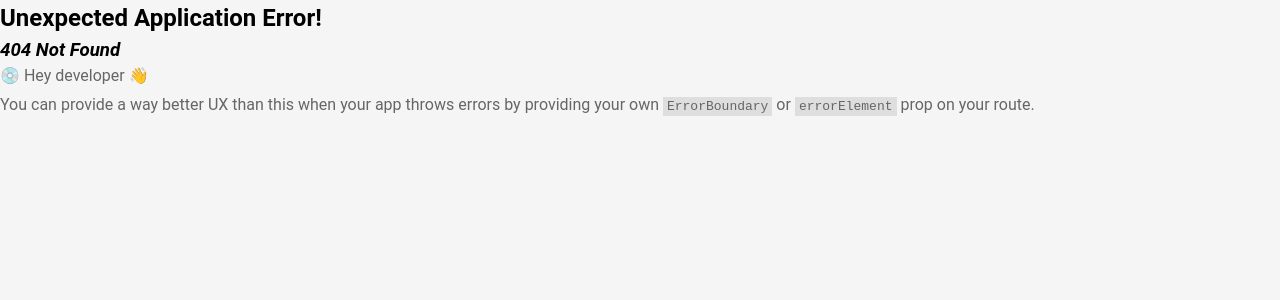
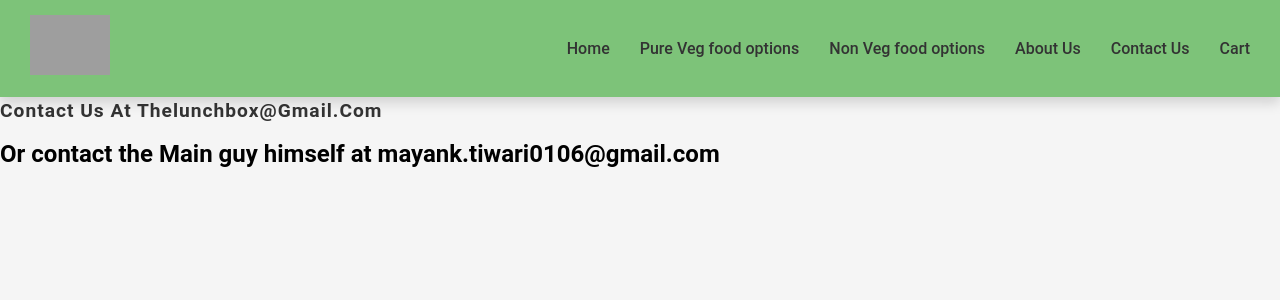
Before and after one commit to Mayank-Tiwari01/The-Lunchbox, a React (Vite) app: page /Contact-Us in a window 1280 px wide. Before the commit this address had no page. Shown: the top 300 px of the page. Built offline with nearby package versions, Linux system fonts and the light colour scheme; grey boxes are pictures that could not be loaded.

Commit message:
Made a dummy contact us page, using routing

```diff
--- a/index.js
+++ b/index.js
@@ -3,6 +3,7 @@ import ReactDOM from 'react-dom/client';
 import App from './src/components/app';
 import { createBrowserRouter, RouterProvider } from 'react-router-dom';
 import About from './src/components/About';
+import Contact from './src/components/Contact';
 
 const reactRoute = createBrowserRouter([
   {
@@ -13,6 +14,10 @@ const reactRoute = createBrowserRouter([
     path : '/About',
     element : <About/>
   },
+  {
+    path : '/Contact-Us',
+    element : <Contact/>
+  }
 ])
 
 const root = ReactDOM.createRoot(document.getElementById('root'));
--- /dev/null
+++ b/src/components/Contact.jsx
@@ -0,0 +1,14 @@
+import React from 'react'
+import Header from './Header'
+
+const Contact = () => {
+  return (
+    <div>
+      <Header/>
+      <h1>Contact us at thelunchbox@gmail.com</h1>
+      <h2>Or contact the Main guy himself at mayank.tiwari0106@gmail.com</h2>
+    </div>
+  )
+}
+
+export default Contact
--- a/src/components/Header.jsx
+++ b/src/components/Header.jsx
@@ -16,6 +16,7 @@ const Header = () => {
             <li>Home</li>
             <li>Pure Veg food options</li>
             <li>Non Veg food options</li>
+            <li>About Us</li>
             <li>Contact Us</li>
             <li>Cart</li>
           </ul>
```
